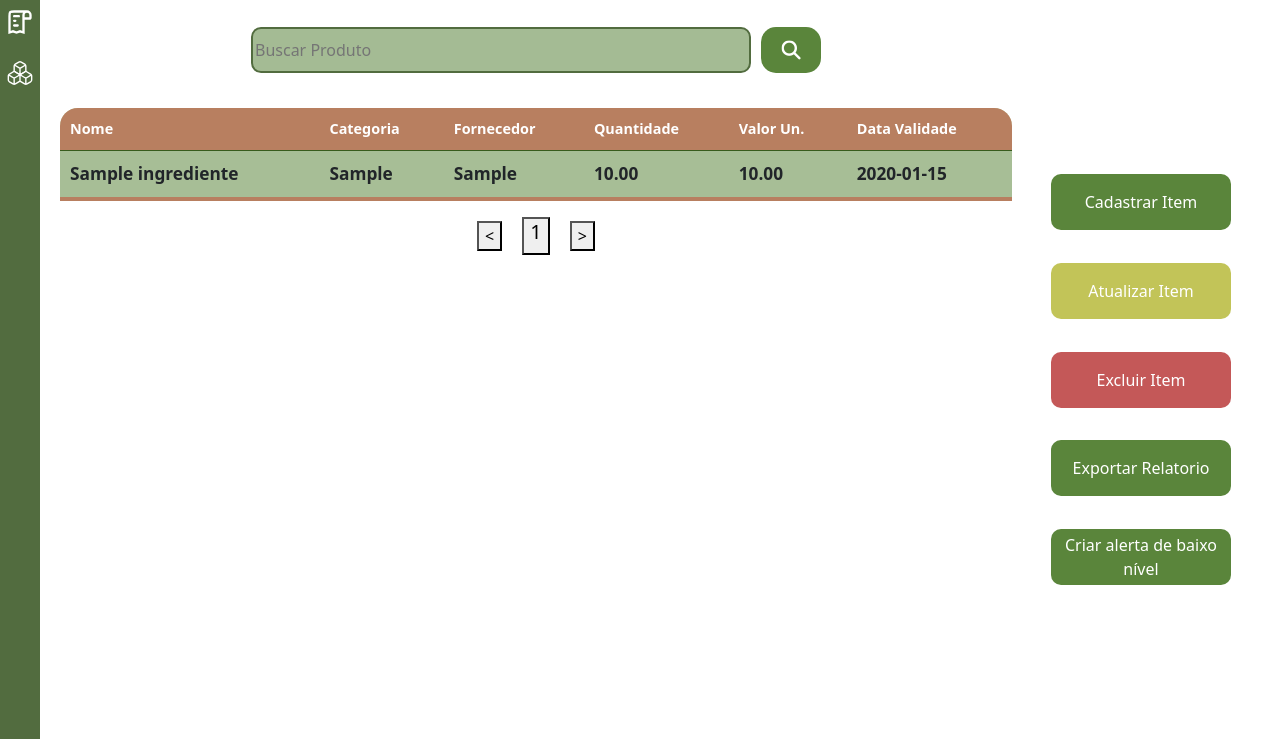
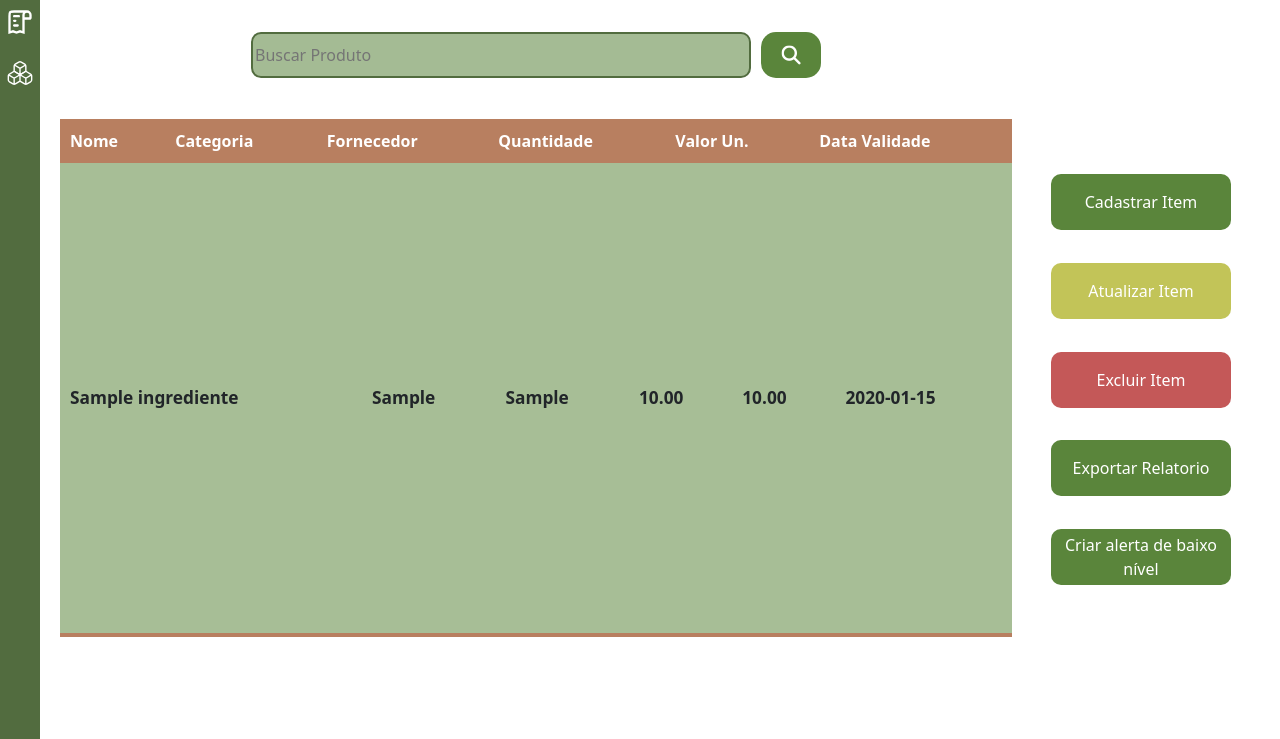
Before and after one commit to Raphael0305/PI_2_semestre, a PHP site: page /paginas/estoque/estoque.php in a window 1280 px wide. Shown: the part 61-800 px from the top of the page. Run offline with PHP 8.4, Linux system fonts and the light colour scheme; tables that the repository leaves empty hold one stand-in row (values such as "Sample post"); lists and menus that the app fills with data are empty; some libraries are stand-ins or nearby versions.

Commit message:
criado tabela com slider

```diff
--- a/src/paginas/estoque/css/inventory_page.css
+++ b/src/paginas/estoque/css/inventory_page.css
@@ -32,8 +32,7 @@ do lado direito */
 
 }
 .search_box {
-    min-height: 100px;
-    max-height: 100px;
+    flex: 1 0 auto;
 }
 
 .search_input {
@@ -60,41 +59,63 @@ do lado direito */
 }
 
 .table_box {
-    flex: 1;
+    flex: 0 1 85%;
     padding: 8px 20px 0px;
+    display: flex;
+    flex-direction: column;
+}
+.table_head {
+    flex: 0 1 auto;
+    justify-items: stretch;
+}
+.table_body {
+    flex: 1 0 auto;
+    max-height: 85%;
+    overflow-y: auto;
+    scrollbar-color: #5A853B;
+    scrollbar-width: thin;
 }
 
-.table {
-    min-width: 100%;
+.table_body_display {
+    height: 97%;
+    max-height: 90%;
+    width: 100%;
     font-size: 0.9em;
     background-color: #C8E1B5;
+
+}
+
+.table_head_display {
+    height: 100%;
+    width: 100%;
     border-radius: 18px 18px 0px 0px;
     border-collapse: collapse;
     overflow: hidden;
 }
-
-.table thead tr {
+ thead {
     background-color: #B87F60;
     text-align: left;
+    overflow: hidden;
     color: white;
+    border-radius: 30px 0px;
 }
-.table tbody td{
+.table_body_display tbody td{
     font-size: 1.2em;
 }
 
-.table tbody tr {
+.table_body_display tbody tr {
     border-bottom: 1px solid #385C1D;
 }
 
-.table tbody tr:nth-child(even) {
+.table_body_display tbody tr:nth-child(even) {
     background-color: #a7be96;
 }
-.table tbody tr:last-of-type {
+.table_body_display tbody tr:last-of-type {
     border-bottom: 4px solid #B87F60;
 }
 
-.table thead th,
-.table tbody td {
+ thead th,
+.table_body_display tbody td {
     padding: 10px 10px;
 }
 
--- a/src/paginas/estoque/estoque.php
+++ b/src/paginas/estoque/estoque.php
@@ -66,8 +66,9 @@
                         </div>
                     </div>
 
-                    <div class="table_box" >
-                        <table class="table" id="table">
+                    <div class="table_box">
+                        <div class="table_head" id="table_head">
+                            <table id="table_head_display">
                             <thead>
                                 <tr>
                                     <th>Nome</th>
@@ -78,16 +79,15 @@
                                     <th>Data Validade</th>
                                 </tr>
                             </thead>
-                            <tbody>
+                            </table>
+                        </div>
 
-                            </tbody>
-                        </table>
-                        <div style="display: flex; flex-direction: row; gap: 20px; justify-content: center; align-items:center; text-align: center;">
-                            <button><<button>
-                                    <div>
-                                        <h5>1</h5>
-                                    </div>
-                                    <button>></button>
+                        <div class="table_body">
+                            <table class="table_body_display" id="table_body_display">
+                                <tbody>
+
+                                </tbody>
+                            </table>
                         </div>
                     </div>
 
--- a/src/paginas/estoque/script/cadastrar_popup.js
+++ b/src/paginas/estoque/script/cadastrar_popup.js
@@ -76,7 +76,7 @@ document.addEventListener("keyup", (event) => {
 })
 
 async function showItemsAtTable(){
-    let table = getElementByID("table")
+    let table = getElementByID("table_body_display")
     let items = await getItems()
     console.log("abri")
     table.querySelector("tbody").innerHTML = `<tr></tr>`
--- a/src/paginas/estoque/script/excluir_modal.js
+++ b/src/paginas/estoque/script/excluir_modal.js
@@ -49,7 +49,7 @@ function getElementByID(elementId){
 
 
 async function showItemsAtTable(){
-    let table = getElementByID("table")
+    let table = getElementByID("table_body_display")
     let items = await getItems()
     console.log("abri")
     table.querySelector("tbody").innerHTML = `<tr></tr>`
--- a/src/paginas/estoque/script/load_table_items.js
+++ b/src/paginas/estoque/script/load_table_items.js
@@ -1,7 +1,7 @@
 document.addEventListener("DOMContentLoaded", showItemsAtTable())
 
 async function showItemsAtTable(){
-    let table = getElementByID("table")
+    let table = getElementByID("table_body_display")
     let items = await getItems()
     console.log("abri")
     table.querySelector("tbody").innerHTML = `<tr></tr>`
```
